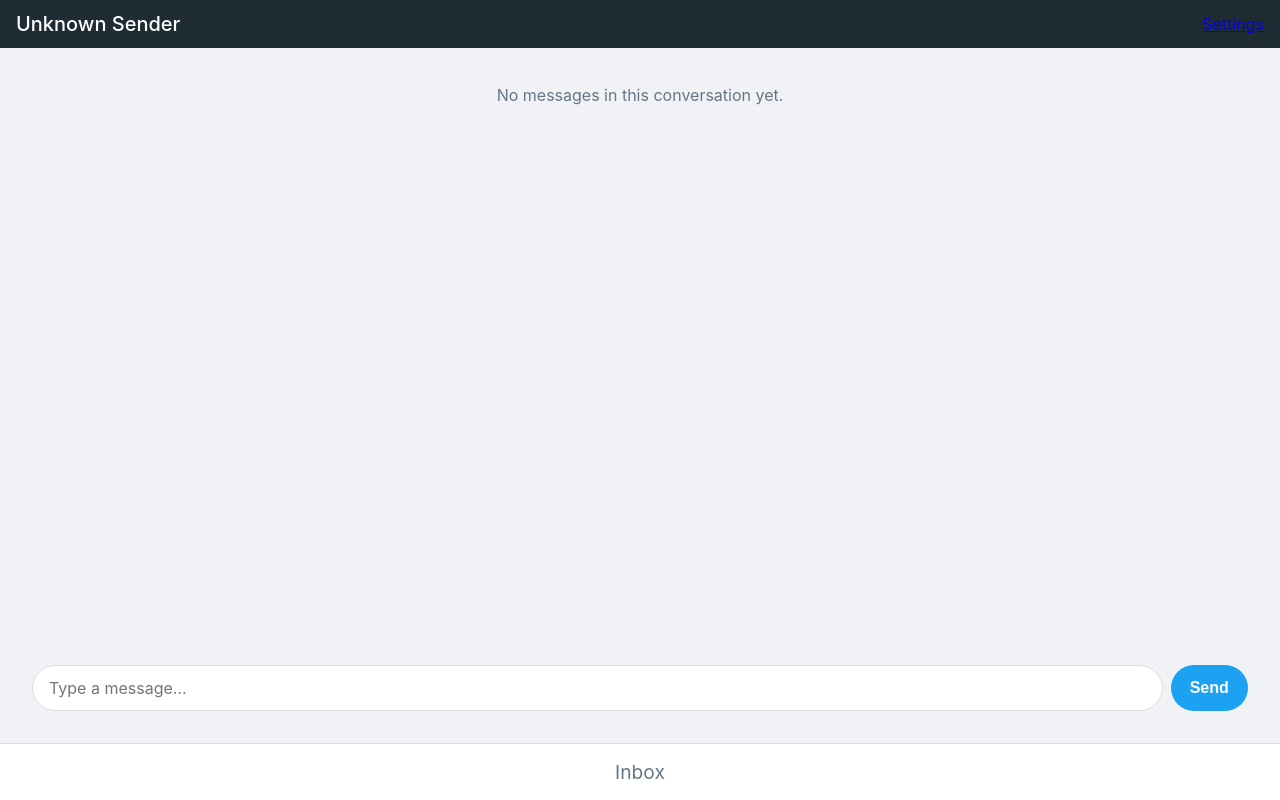
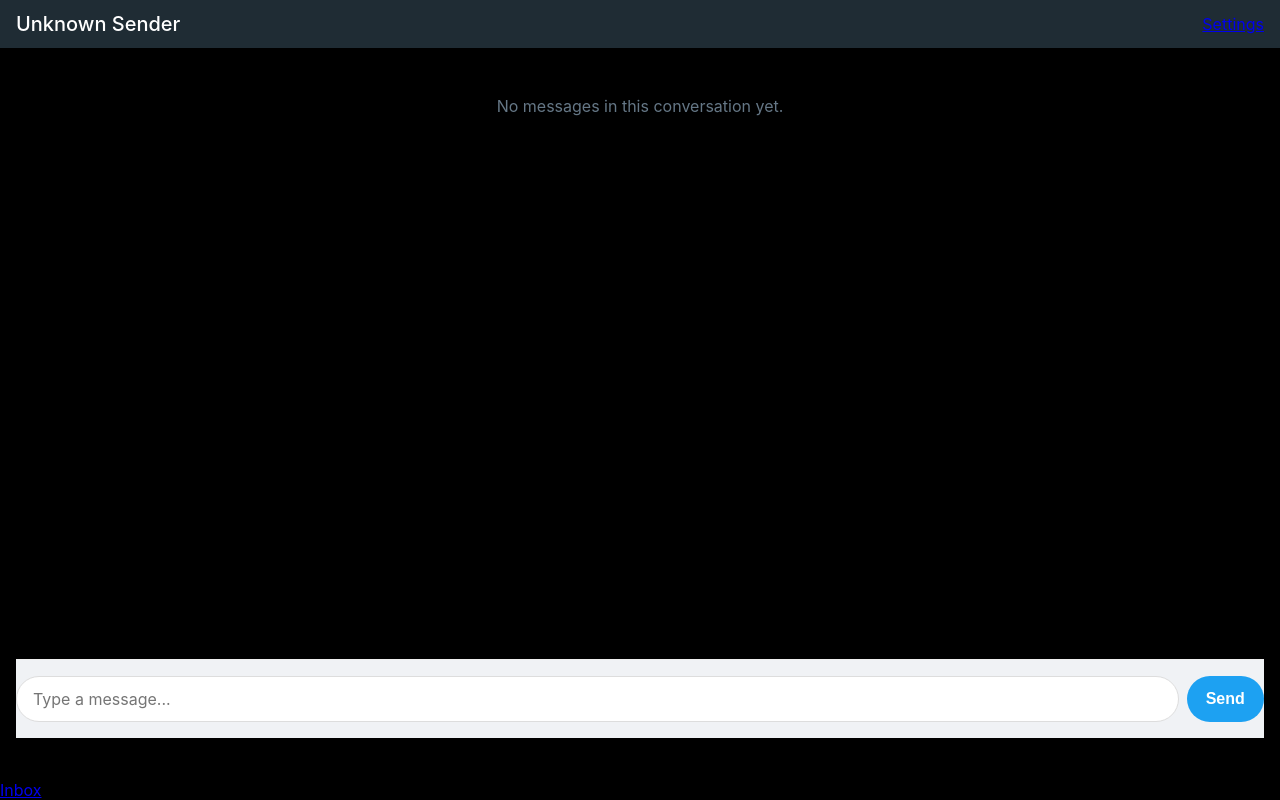
Before and after one commit to VictorPaulArony/sms-simulator, a React (Vite) app: page /conversation/1 in a window 1280 px wide. Built offline with nearby package versions, Linux system fonts and the light colour scheme.

Commit message:
fix: revert background color to improve contrast and readability

```diff
--- a/src/components/Layout.css
+++ b/src/components/Layout.css
@@ -2,35 +2,16 @@
   display: flex;
   flex-direction: column;
   height: 100vh;
-  background-color: #f0f2f5;
+  background-color: #000;
 }
 
 .content {
   flex: 1;
   overflow-y: auto;
-  padding: 1rem;
 }
 
-.bottom-nav {
-  display: flex;
-  justify-content: space-around;
-  align-items: center;
-  background-color: #fff;
-  border-top: 1px solid #ddd;
-  padding: 0.5rem 0;
-  position: sticky;
-  bottom: 0;
+.settings-link {
+  text-decoration: none;
+  color: #fff;
+  font-size: 1.5rem;
 }
-
-.bottom-nav a {
-  color: #657786;
-  text-decoration: none;
-  font-size: 1.2rem;
-  padding: 0.5rem 1rem;
-  border-radius: 99px;
-}
-
-.bottom-nav a.active {
-  color: #1DA1F2;
-  background-color: #e8f5fe;
-}
```
